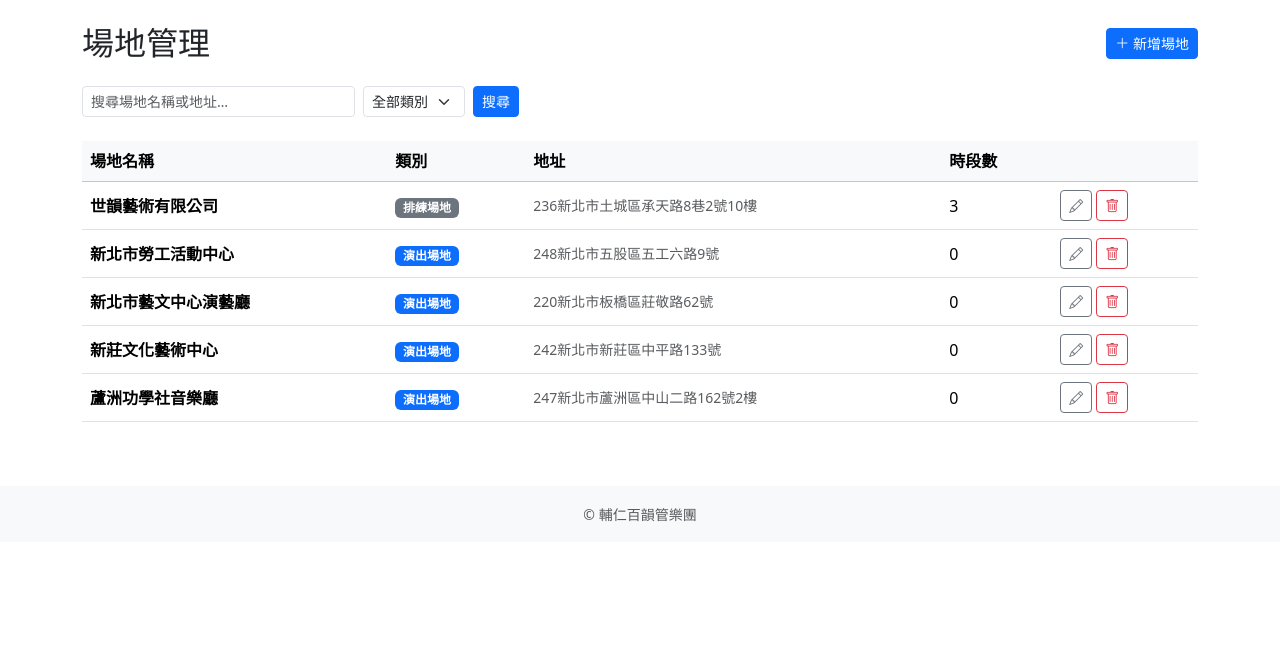
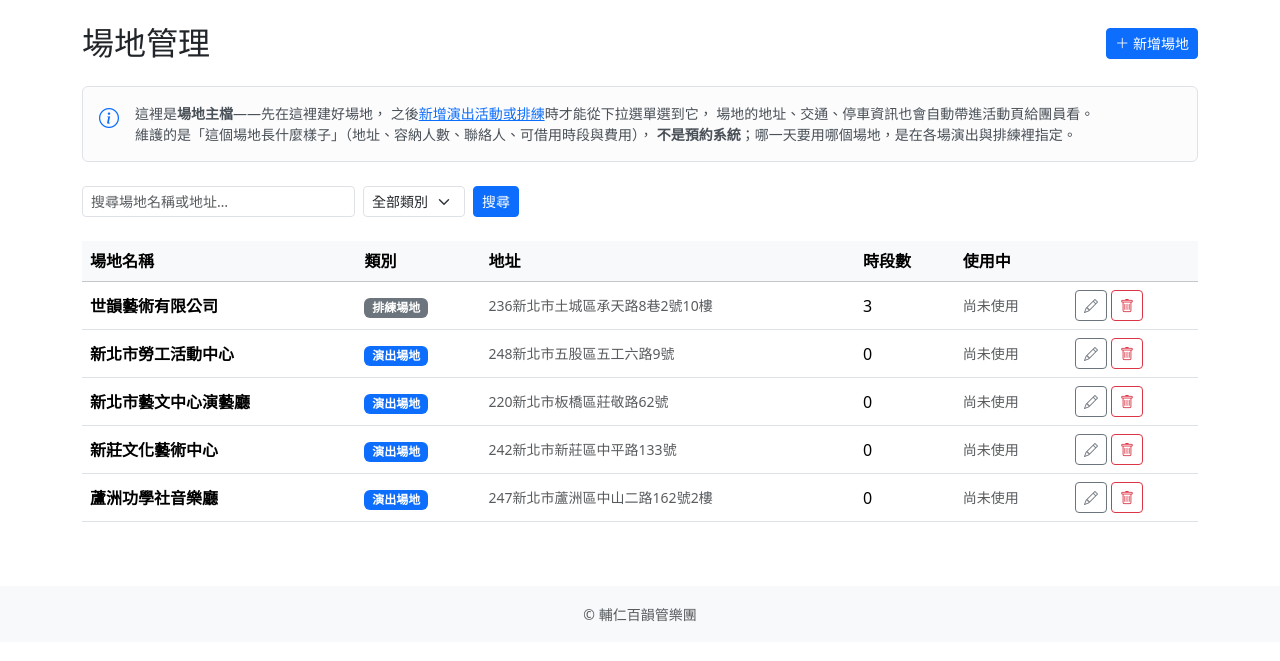
Before and after one commit to sammy51305/FJCWO-Web, a Django app: page /venues/ in a window 1280 px wide. Shown: the part 80-741 px from the top of the page. Run offline with Django 5.2, Linux system fonts and the light colour scheme; the visitor is signed in with stand-in values (Sample User, id 1); data comes from the database, SQL or seed files in the repository; data that the repository does not hold is empty.

Commit message:
feat(public): 場地管理列表補用途說明、使用次數與空狀態引導
2026-09-19 幹部試用回饋：「場地管理的功能我沒有 get 到」。這頁本身沒有錯——
它是主檔維護頁，問題出在主檔頁天生看不出「什麼時候該來這裡」：點進去只有一張
清單與新增表單，跟「排一場演出」之間的關聯沒有任何地方寫出來。

三項都是說明性質，不改既有邏輯：

1. 標題下方寫明用途與時機——先建好場地，新增演出／排練時才選得到；並點明這裡
   維護的是「場地長什麼樣子」，不是預約系統。
2. 列表加「使用中」欄，標出被幾場演出／幾場排練用到。這是把主檔跟實際用途連
   起來最直接的方式，也順帶解釋了為什麼有些場地刪不掉（PROTECT）。
3. 空狀態分兩種：一筆都沒建給「新增第一個場地」引導，搜尋不到維持原本的訊息。

使用次數的兩個 annotate 一定要 distinct=True，各自 JOIN 不去重的話 1 場演出 ×
2 場排練會互相相乘、兩邊都變成 2，測試有擋。

測試 552 → 557（VenueManageTest 新增五項），文件更新 DESIGN.md §4.3、
Architecture.md 頁面與權限結構、TESTING.md。

Co-Authored-By: Claude Opus 5 <noreply@anthropic.com>

```diff
--- a/apps/public/views.py
+++ b/apps/public/views.py
@@ -3,7 +3,7 @@ from datetime import datetime, time
 from django.conf import settings
 from django.contrib import messages
 from django.contrib.auth.decorators import login_required
-from django.db.models import Q
+from django.db.models import Count, Q
 from django.db.models.deletion import ProtectedError
 from django.http import HttpResponse
 from django.shortcuts import get_object_or_404, redirect, render
@@ -321,13 +321,22 @@ def venue_list(request):
     if type_filter in Venue.Type.values:
         venues = venues.filter(type=type_filter)
 
-    venues = venues.prefetch_related('time_slots').order_by('name')
+    # 每個場地被幾場演出／排練用到。這頁本身只是主檔，看不出「建這筆要幹嘛」，
+    # 標出使用次數才看得出它跟演出活動的關聯，也順便解釋了為什麼有些場地刪不掉
+    # （被引用時 PROTECT 會擋下）。`distinct=True` 不能省：兩個 annotate 各自 JOIN，
+    # 不去重的話 1 場演出 × 2 場排練會兩邊都算成 2。
+    venues = venues.annotate(
+        event_count=Count('performance_events', distinct=True),
+        rehearsal_count=Count('rehearsals', distinct=True),
+    ).prefetch_related('time_slots').order_by('name')
 
     return render(request, 'public/venue_list.html', {
         'venues': venues,
         'query': query,
         'type_filter': type_filter,
         'type_choices': Venue.Type.choices,
+        # 區分「一筆都還沒建」與「搜尋不到」——兩者要給的提示完全不同
+        'has_any_venue': Venue.objects.exists(),
     })
 
 
--- a/templates/public/venue_list.html
+++ b/templates/public/venue_list.html
@@ -8,6 +8,20 @@
   <a href="{% url 'public:venue_create' %}" class="btn btn-primary btn-sm">
     <i class="bi bi-plus-lg"></i> 新增場地
   </a>
+</div>
+
+{% comment %} 幹部試用回饋：「場地管理的功能我沒有 get 到」。這頁是主檔維護，
+   光看一張清單看不出什麼時候該用，所以直接把用途與時機寫在頁面上。 {% endcomment %}
+<div class="alert alert-light border d-flex gap-3 mb-4">
+  <i class="bi bi-info-circle text-primary fs-5"></i>
+  <div class="small mb-0">
+    這裡是<strong>場地主檔</strong>——先在這裡建好場地，
+    之後<a href="{% url 'events:event_list' %}">新增演出活動或排練</a>時才能從下拉選單選到它，
+    場地的地址、交通、停車資訊也會自動帶進活動頁給團員看。
+    <br>
+    維護的是「這個場地長什麼樣子」（地址、容納人數、聯絡人、可借用時段與費用），
+    <strong>不是預約系統</strong>；哪一天要用哪個場地，是在各場演出與排練裡指定。
+  </div>
 </div>
 
 <!-- 搜尋／篩選列 -->
@@ -41,6 +55,7 @@
         <th>類別</th>
         <th>地址</th>
         <th>時段數</th>
+        <th>使用中</th>
         <th></th>
       </tr>
     </thead>
@@ -57,6 +72,14 @@
         </td>
         <td class="small text-muted">{{ venue.address|default:"—" }}</td>
         <td>{{ venue.time_slots.count }}</td>
+        <td class="small">
+          {% if venue.event_count or venue.rehearsal_count %}
+            {% if venue.event_count %}<span class="badge bg-primary-subtle text-primary-emphasis">演出 {{ venue.event_count }}</span>{% endif %}
+            {% if venue.rehearsal_count %}<span class="badge bg-secondary-subtle text-secondary-emphasis">排練 {{ venue.rehearsal_count }}</span>{% endif %}
+          {% else %}
+            <span class="text-muted">尚未使用</span>
+          {% endif %}
+        </td>
         <td>
           <div class="d-flex gap-1">
             <a href="{% url 'public:venue_edit' venue.pk %}" class="btn btn-sm btn-outline-secondary">
@@ -78,6 +101,17 @@
   </table>
 </div>
 {% else %}
-<p class="text-muted">沒有符合條件的場地。</p>
+  {% if has_any_venue %}
+  <p class="text-muted">沒有符合條件的場地。</p>
+  {% else %}
+  <div class="text-center text-muted py-5">
+    <i class="bi bi-geo-alt fs-1 d-block mb-2"></i>
+    <p class="mb-3">還沒有任何場地。先把常用的排練室與演出廳建進來，<br>
+      之後排演出、排練就能直接選，不用每次重打地址。</p>
+    <a href="{% url 'public:venue_create' %}" class="btn btn-primary btn-sm">
+      <i class="bi bi-plus-lg"></i> 新增第一個場地
+    </a>
+  </div>
+  {% endif %}
 {% endif %}
 {% endblock %}
```
Also changed, not shown: _notes/Architecture.md (+1 -1 lines), _notes/DESIGN.md (+20 -2 lines), _notes/TESTING.md (+4 -4 lines), apps/public/tests.py (+56 -0 lines).
